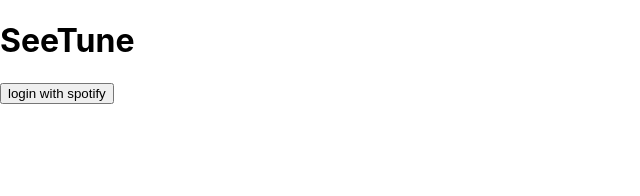
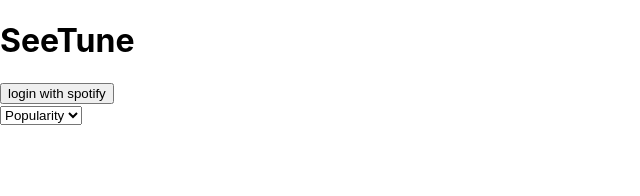
Before and after one commit to dsdunn/seetune, a React (Create React App) app: page / in a window 1280 px wide. Shown: the top 196 px of the page, without its empty margins (0-640 px from the left). Built offline with nearby package versions, Linux system fonts and the light colour scheme.

Commit message:
Toggle to Tempo Graph

```diff
--- a/src/Visualizations/TempoGraph.js
+++ b/src/Visualizations/TempoGraph.js
@@ -6,10 +6,16 @@
   constructor(props){
     super(props);
     this.viz = React.createRef();
+    this.state = {
+      param: 'popularity'
+    }
   }
 
   componentDidMount() {
+    this.makeSvg();
+  }
 
+  makeSvg = () => {
     this.margin = {top: 20, right: 20, bottom: 200, left: 40};
     this.width = 1000 - this.margin.left - this.margin.right;
     this.height = 650 - this.margin.top - this.margin.bottom;
@@ -20,40 +26,38 @@
       .append('g')
         .attr('transform',
           'translate(' + this.margin.left + ',' + this.margin.top + ')');
-
   }
 
   componentDidUpdate(prevProps, nextProps) {
 
+    let param = this.state.param;
     let sortedTracks = this.props.topTracks.sort((a,b) => {
-      return a.popularity - b.popularity;
+      return a[param] - b[param];
     })
-
     let height = this.height;
-
     let x = d3.scaleBand()
       .range([0, this.width])
       .padding(0.1);
-
-
     let y = d3.scaleLinear()
       .range([this.height, 0])
 
 
     x.domain(sortedTracks.map(function(d){ return d.title }))
 
-    y.domain([0, d3.max(sortedTracks, function(d) { return d.popularity }) + 20])
+    y.domain([0, d3.max(sortedTracks, function(d) { return d[param] }) + 20])
 
     this.svgContainer.selectAll('.bar')
+      .remove().exit()
       .data(sortedTracks)
       .enter().append('rect')
       .attr('class', 'bar')
       .attr('x', function(d) { return x(d.title); })
       .attr('width', x.bandwidth())
-      .attr('y', function(d) { return y(d.popularity); })
-      .attr('height', function(d) {
-        return height - y(d.popularity); })
+      .attr('y', function(d) { return y(d[param]); })
+      .attr('height', function(d) { return height - y(d[param]); })
       .style('fill', 'steelblue')
+
+    this.svgContainer.selectAll('g').remove().exit();
 
     this.svgContainer.append('g')
         .attr('transform', 'translate(0,' + (this.height + 5) + ')')
@@ -65,35 +69,12 @@
     this.svgContainer.append('g')
         .call(d3.axisLeft(y))
 
+  }
 
-
-    // let circles = this.svgContainer.selectAll("circle")
-    //                        .data(sortedTracks)
-    //                        .enter()
-    //                        .append("circle")
-
-    // let text = this.svgContainer.selectAll("text")
-    //                       .data(this.props.topTracks)
-    //                       .enter()
-    //                       .append("text")
-    //                       .text( function(d) { return d.title })
-
-    // let textAttributes = text
-    //                       .attr("x", function(d) { return d.popularity * 3 + 3})
-    //                       .attr("y", function(d) { return d.audioFeatures.tempo * 3 - 3})
-    //                       .attr("font-size", "12px")
-    //                       .attr("font-family", "sans-serif")
-    //                       .attr("fill", "red")
-
-    // let circleAttributes = circles
-    //                         .attr("cx", function (d) {
-    //                           return d.popularity * 3;
-    //                         })
-    //                         .attr("cy", function (d) { return d.audioFeatures.tempo * 3 })
-    //                         .attr("r", function (d) { return 8; })
-                            // .style("fill", 'blue')
-
-
+  handleParamChange = (event) => {
+    let param = event.target.value;
+    this.svgContainer.selectAll('axis').remove().exit();
+    this.setState({ param });
   }
 
 
@@ -101,7 +82,13 @@
 
   render(){
     return (
-      <div ref={ this.viz }>
+      <div className='TempoGraph'>
+        <select name='graph_parameter' value={this.param} onChange={this.handleParamChange}>
+          <option value='popularity' >Popularity</option>
+          <option value='tempo'>Tempo</option>
+        </select>
+        <div ref={ this.viz }>
+        </div>
       </div>
     )
   }
```
